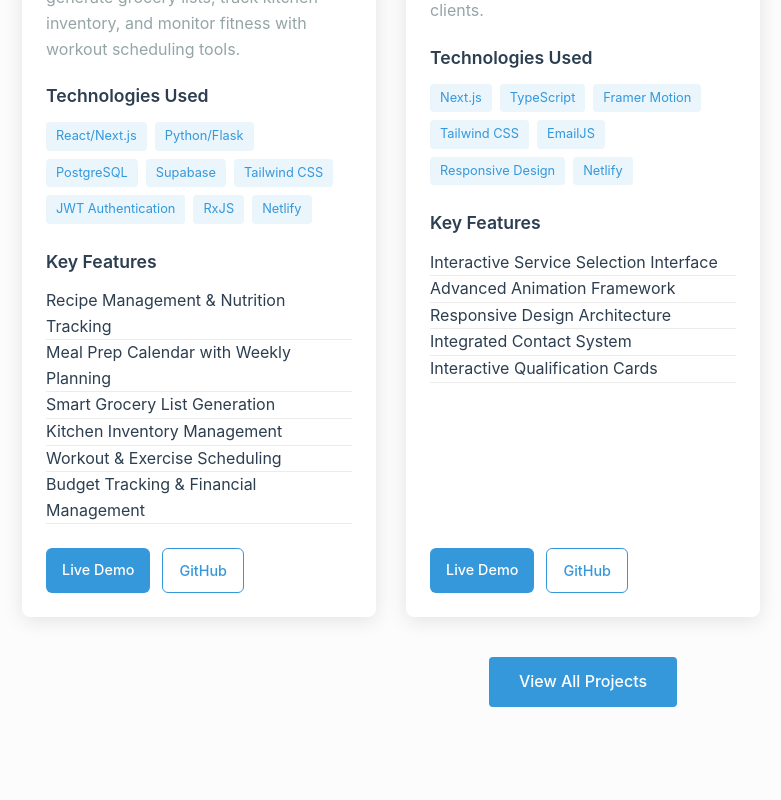
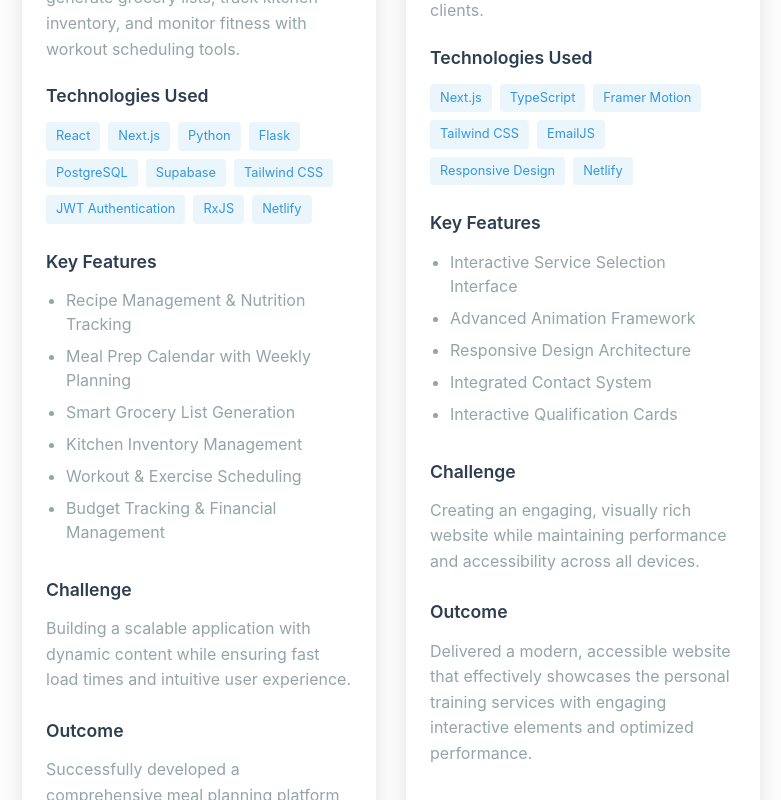
Before and after one commit to maxwell903/WayneWebDev, an Angular app: page / in a window 1280 px wide. Shown: the part 2520-3320 px from the top of the page, without its empty margins (57-838 px from the left). Built offline with nearby package versions, Linux system fonts and the light colour scheme.

Commit message:
better projects page

```diff
--- a/src/app/components/project-card/project-card.component.css
+++ b/src/app/components/project-card/project-card.component.css
@@ -17,6 +17,7 @@
 .project-image {
   height: 240px;
   overflow: hidden;
+  position: relative;
 }
 
 .project-image img {
@@ -50,92 +51,14 @@
   line-height: 1.6;
 }
 
-.project-skills {
-  margin-bottom: 24px;
-}
-
-.skills-label {
-  font-weight: 600;
-  font-size: 0.9rem;
-  margin-right: 8px;
-  color: var(--dark);
-}
-
-.skills-tags {
-  display: flex;
-  flex-wrap: wrap;
-  gap: 8px;
-  margin-top: 8px;
-}
-
-.skill-tag {
-  background-color: #e0e7ff;
-  color: #4f46e5;
-  padding: 4px 10px;
-  border-radius: 16px;
-  font-size: 0.8rem;
-  font-weight: 500;
-  cursor: pointer;
-  transition: all 0.2s ease;
-}
-
-.project-features {
-  margin-bottom: 24px;
-}
-
-.project-features h4 {
-  font-size: 1.1rem;
-  font-weight: 600;
-  margin-bottom: 12px;
-  color: var(--secondary);
-}
-
-.features-list {
-  list-style: none;
-  padding: 0;
-}
-
-.feature-item {
-  border-bottom: 1px solid rgba(0, 0, 0, 0.08);
-}
-
-.feature-header {
-  display: flex;
-  justify-content: space-between;
-  align-items: center;
-  padding: 12px 0;
-  cursor: pointer;
-}
-
-.feature-title {
-  font-weight: 500;
-  margin: 0;
-  color: var(--dark);
-}
-
-.toggle-icon {
-  color: var(--primary);
-  width: 20px;
-  height: 20px;
-  transition: transform 0.3s ease;
-}
-
-.feature-detail {
-  padding: 0 0 16px;
-  overflow: hidden;
-}
-
-.feature-detail p {
-  margin: 0;
-  line-height: 1.6;
-  color: var(--gray);
-}
-
 .project-tech {
   margin-bottom: 24px;
 }
 
-.project-tech h4 {
+.project-tech h4,
+.project-features h4,
+.project-challenge h4,
+.project-outcome h4 {
   font-size: 1.1rem;
   font-weight: 600;
   margin-bottom: 12px;
@@ -154,6 +77,38 @@
   padding: 4px 10px;
   border-radius: 4px;
   font-size: 0.8rem;
+  transition: all 0.2s ease;
+}
+
+.tech-tag:hover {
+  background-color: rgba(52, 152, 219, 0.2);
+  transform: translateY(-2px);
+}
+
+.project-features {
+  margin-bottom: 24px;
+}
+
+.features-list {
+  list-style-type: disc;
+  padding-left: 20px;
+  color: var(--gray);
+}
+
+.feature-item {
+  margin-bottom: 8px;
+  line-height: 1.5;
+}
+
+.project-challenge,
+.project-outcome {
+  margin-bottom: 24px;
+}
+
+.project-challenge p,
+.project-outcome p {
+  color: var(--gray);
+  line-height: 1.6;
 }
 
 .project-actions {
@@ -180,6 +135,7 @@
 
 .btn-primary:hover {
   background-color: var(--primary-dark);
+  transform: translateY(-2px);
 }
 
 .btn-outline {
@@ -191,4 +147,24 @@
 .btn-outline:hover {
   background-color: var(--primary);
   color: white;
+  transform: translateY(-2px);
 }
+
+/* Added responsive layout adjustments */
+@media (max-width: 768px) {
+  .project-image {
+    height: 200px;
+  }
+
+  .project-title {
+    font-size: 1.3rem;
+  }
+
+  .project-actions {
+    flex-direction: column;
+  }
+
+  .btn {
+    width: 100%;
+  }
+}
--- a/src/app/components/project-card/project-card.component.html
+++ b/src/app/components/project-card/project-card.component.html
@@ -23,6 +23,16 @@
       </ul>
     </div>
 
+    <div class="project-challenge" *ngIf="project.challenge">
+      <h4>Challenge</h4>
+      <p>{{project.challenge}}</p>
+    </div>
+
+    <div class="project-outcome" *ngIf="project.outcome">
+      <h4>Outcome</h4>
+      <p>{{project.outcome}}</p>
+    </div>
+
     <div class="project-actions">
       <a [href]="project.demoUrl" class="btn btn-primary" target="_blank" rel="noopener">Live Demo</a>
       <a [href]="project.githubUrl" class="btn btn-outline" target="_blank" rel="noopener">GitHub</a>
--- a/src/app/pages/home/home.component.ts
+++ b/src/app/pages/home/home.component.ts
@@ -1,5 +1,3 @@
-
-
 import { Component, OnInit } from '@angular/core';
 import { RouterModule } from '@angular/router';
 import { CommonModule } from '@angular/common';
@@ -28,6 +26,7 @@ export class HomeComponent implements OnInit {
   constructor(private projectService: ProjectService) {}
 
   ngOnInit() {
-    this.featuredProjects = this.projectService.getAllProjects();
+    // Use the dedicated method for featured projects
+    this.featuredProjects = this.projectService.getFeaturedProjects();
   }
 }
--- a/src/app/pages/projects/projects.component.ts
+++ b/src/app/pages/projects/projects.component.ts
@@ -2,6 +2,7 @@ import { Component, OnInit } from '@angular/core';
 import { CommonModule } from '@angular/common';
 import { ProjectCardComponent } from '../../components/project-card/project-card.component';
 import { Project } from '../../models/project.model';
+import { ProjectService } from '../../services/project.service';
 
 @Component({
   selector: 'app-projects',
@@ -15,33 +16,23 @@ export class ProjectsComponent implements OnInit {
   filteredProjects: Project[] = [];
   activeFilter: string = 'All';
 
-  filters: string[] = ['All', 'Angular', 'React', 'Node.js', 'TypeScript'];
+  // Updated filters based on the technologies used in both projects
+  filters: string[] = [
+    'All',
+    'React',
+    'Next.js',
+    'TypeScript',
+    'Python',
+    'Flask',
+    'PostgreSQL',
+    'Tailwind CSS'
+  ];
+
+  constructor(private projectService: ProjectService) {}
 
   ngOnInit(): void {
-    // Initialize with sample projects
-    this.projects = [
-      {
-        id: 'project1',
-        title: 'Large Netlify Project',
-        description: 'A comprehensive web application deployed through Netlify and GitHub.',
-        technologies: ['Angular', 'TypeScript', 'Netlify'],
-        imageUrl: '/assets/images/project-placeholder.jpg',
-        demoUrl: 'https://project1.example.com',
-        githubUrl: 'https://github.com/yourusername/project1',
-        details: 'This project showcases my ability to build and deploy complex web applications.'
-      },
-      {
-        id: 'project2',
-        title: 'Small Netlify Project',
-        description: 'A focused single-purpose application with clean architecture.',
-        technologies: ['React', 'JavaScript', 'Netlify'],
-        imageUrl: '/assets/images/project-placeholder.jpg',
-        demoUrl: 'https://project2.example.com',
-        githubUrl: 'https://github.com/yourusername/project2',
-        details: 'This smaller project demonstrates my attention to detail and ability to create efficient solutions.'
-      }
-    ];
-
+    // Get all projects from the service
+    this.projects = this.projectService.getAllProjects();
     this.filteredProjects = [...this.projects];
   }
 
@@ -52,7 +43,7 @@ export class ProjectsComponent implements OnInit {
       this.filteredProjects = [...this.projects];
     } else {
       this.filteredProjects = this.projects.filter(project =>
-        project.technologies.includes(tech)
+        project.technologies.some(t => t.includes(tech))
       );
     }
   }
--- a/src/app/services/project.service.ts
+++ b/src/app/services/project.service.ts
@@ -7,14 +7,14 @@ import { Project } from '../models/project.model';
 export class ProjectService {
   private projects: Project[] = [
     {
-      id: 'project1',
+      id: 'groshme-beta',
       title: 'GroshmeBeta - Comprehensive Meal Planning Platform',
       description: 'A full-stack application designed to simplify meal planning, grocery shopping, and recipe management. The platform allows users to create and manage recipes, plan weekly meals, generate grocery lists, track kitchen inventory, and monitor fitness with workout scheduling tools.',
-      imageUrl: '/assets/images/project-placeholder.jpg',
+      imageUrl: '/assets/images/groshme-preview.jpg',
       demoUrl: 'https://groshmebeta.netlify.app',
-      githubUrl: '#',
+      githubUrl: 'https://github.com/yourusername/groshme-beta',
       technologies: [
-        'React/Next.js', 'Python/Flask', 'PostgreSQL', 'Supabase', 'Tailwind CSS',
+        'React', 'Next.js', 'Python', 'Flask', 'PostgreSQL', 'Supabase', 'Tailwind CSS',
         'JWT Authentication', 'RxJS', 'Netlify'
       ],
       details: 'Built a scalable application with dynamic content while ensuring fast load times and intuitive user experience.',
@@ -36,12 +36,12 @@ export class ProjectService {
       ]
     },
     {
-      id: 'project2',
+      id: 'sophit-training',
       title: 'SophitTraining - Personal Training Service Platform',
       description: 'A modern, engaging website for a personal training business featuring animated UI components, responsive design, and customer engagement tools. The site showcases trainer services, qualifications, and provides easy contact methods for potential clients.',
-      imageUrl: '/assets/images/project-placeholder.jpg',
+      imageUrl: '/assets/images/sophit-preview.jpg',
       demoUrl: 'https://sophittrainingco.com',
-      githubUrl: '#',
+      githubUrl: 'https://github.com/yourusername/sophit-training',
       technologies: [
         'Next.js', 'TypeScript', 'Framer Motion', 'Tailwind CSS',
         'EmailJS', 'Responsive Design', 'Netlify'
@@ -72,4 +72,9 @@ export class ProjectService {
   getProjectById(id: string): Project | undefined {
     return this.projects.find(project => project.id === id);
   }
+
+  // Get featured projects for the home page
+  getFeaturedProjects(): Project[] {
+    return this.projects;
+  }
 }
```
